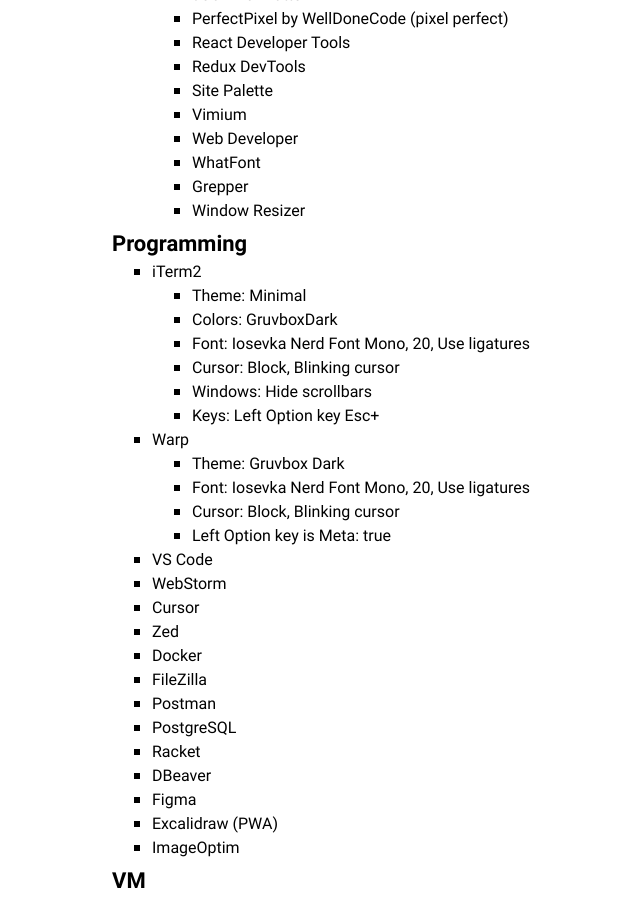
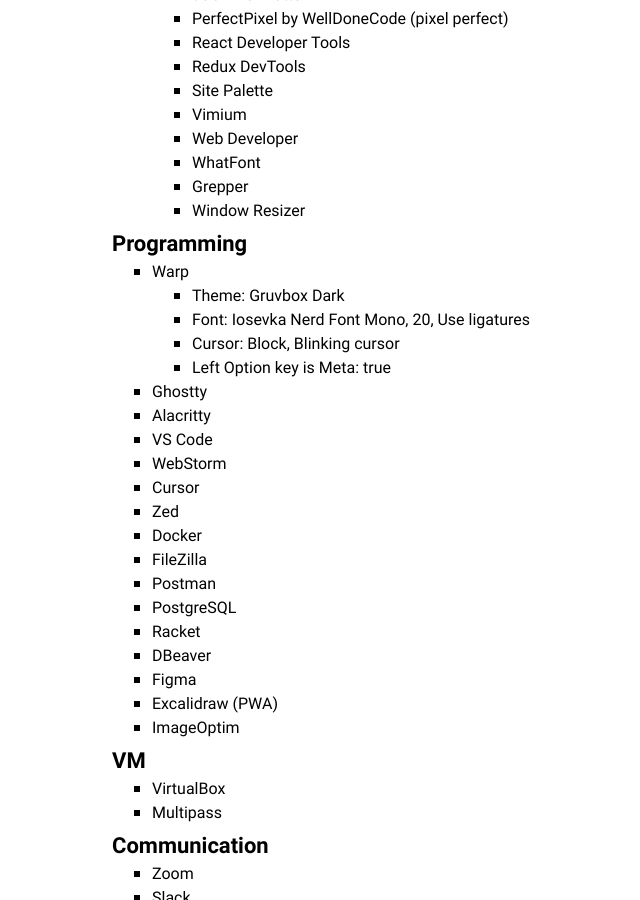
Before and after one commit to amalumian/www.malumian.dev, a Jekyll site: the page built from setup.html, in a window 1280 px wide and 900 px high, scrolled down 2959 px. Shown: the whole window, without its empty margins (198-838 px from the left). Built offline with Jekyll 4.4.1, drawn with Linux system fonts in a browser that asks for light colours.

Commit message:
Update setup.html

```diff
--- a/setup.html
+++ b/setup.html
@@ -194,17 +194,6 @@
   <h3>Programming</h3>
   <ul>
     <li>
-      iTerm2
-      <ul>
-        <li>Theme: Minimal</li>
-        <li>Colors: GruvboxDark</li>
-        <li>Font: Iosevka Nerd Font Mono, 20, Use ligatures</li>
-        <li>Cursor: Block, Blinking cursor</li>
-        <li>Windows: Hide scrollbars</li>
-        <li>Keys: Left Option key Esc+</li>
-      </ul>
-    </li>
-    <li>
       Warp
       <ul>
         <li>Theme: Gruvbox Dark</li>
@@ -213,6 +202,8 @@
         <li>Left Option key is Meta: true</li>
       </ul>
     </li>
+    <li>Ghostty</li>
+    <li>Alacritty</li>
     <li>VS Code</li>
     <li>WebStorm</li>
     <li>Cursor</li>
```
